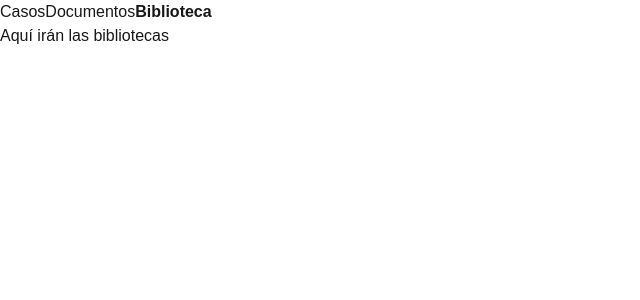
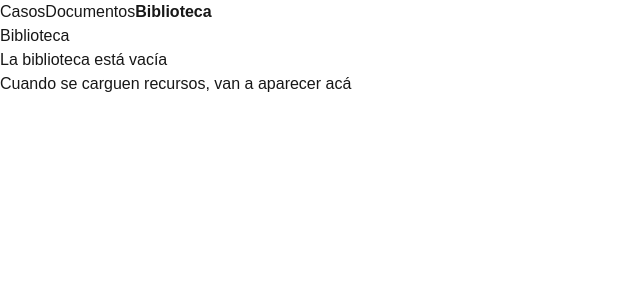
Before and after one commit to FValentino/lexora-front, a Next.js app: page /biblioteca in a window 1280 px wide. Shown: the top 300 px of the page, without its empty margins (0-640 px from the left). Built offline with nearby package versions, Linux system fonts and the light colour scheme.

Commit message:
feat: add reusable empty state to private pages

```diff
--- a/src/app/(app)/biblioteca/page.tsx
+++ b/src/app/(app)/biblioteca/page.tsx
@@ -1,5 +1,13 @@
+import EmptyState from "@/components/ui/EmptyState";
+
 export default function LibraryPage(){
     return(
-        <h1>Aquí irán las bibliotecas</h1>
+        <>
+            <h1>Biblioteca</h1>
+            <EmptyState
+                title="La biblioteca está vacía"
+                description="Cuando se carguen recursos, van a aparecer acá"
+            />
+        </>
     );
 }
--- a/src/app/(app)/casos/page.tsx
+++ b/src/app/(app)/casos/page.tsx
@@ -1,5 +1,13 @@
-export default function CasesPage(){
-    return(
-        <h1>Acá irán los casos</h1>
+import EmptyState from "@/components/ui/EmptyState";
+
+export default function CasesPage() {
+    return (
+        <>
+            <h1>Casos</h1>
+            <EmptyState
+                title="Todavía no hay casos"
+                description="Cuando se carguen casos, van a aparecer acá"
+            />
+        </>
     );
 }
--- a/src/app/(app)/documentos/page.tsx
+++ b/src/app/(app)/documentos/page.tsx
@@ -1,5 +1,13 @@
+import EmptyState from "@/components/ui/EmptyState";
+
 export default function DocumentsPage() {
     return(
-        <h1>Aquí irán los documentos</h1>
+        <>
+            <h1>Documentos</h1>
+            <EmptyState
+                title="Todavía no hay documentos"
+                description=""
+            />
+        </>
     );
 }
--- /dev/null
+++ b/src/components/ui/EmptyState.tsx
@@ -0,0 +1,13 @@
+type EmptyStateProps = {
+    title: string;
+    description?: string;
+};
+
+export default function EmptyState({ title, description }: EmptyStateProps) {
+    return (
+        <div>
+            <p>{title}</p>
+            {description && <p>{description}</p>}
+        </div>
+    );
+}
```
